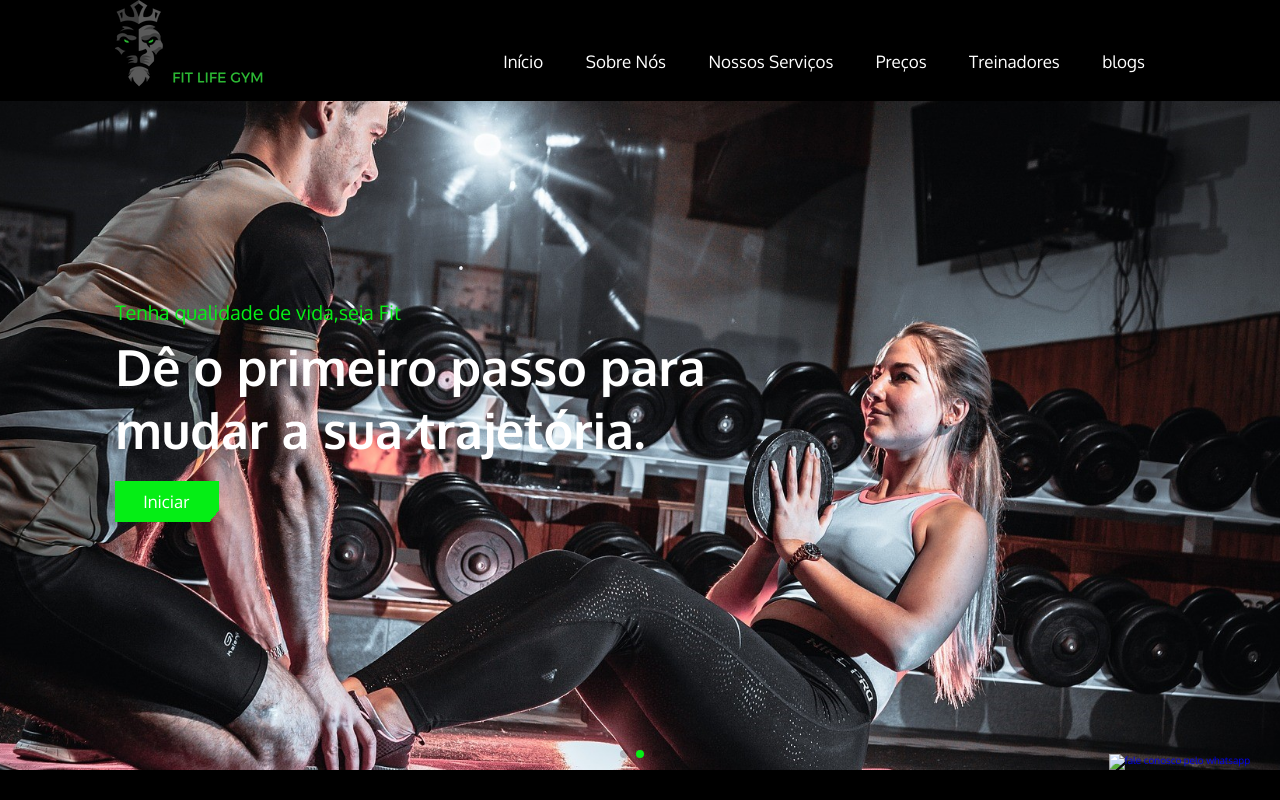
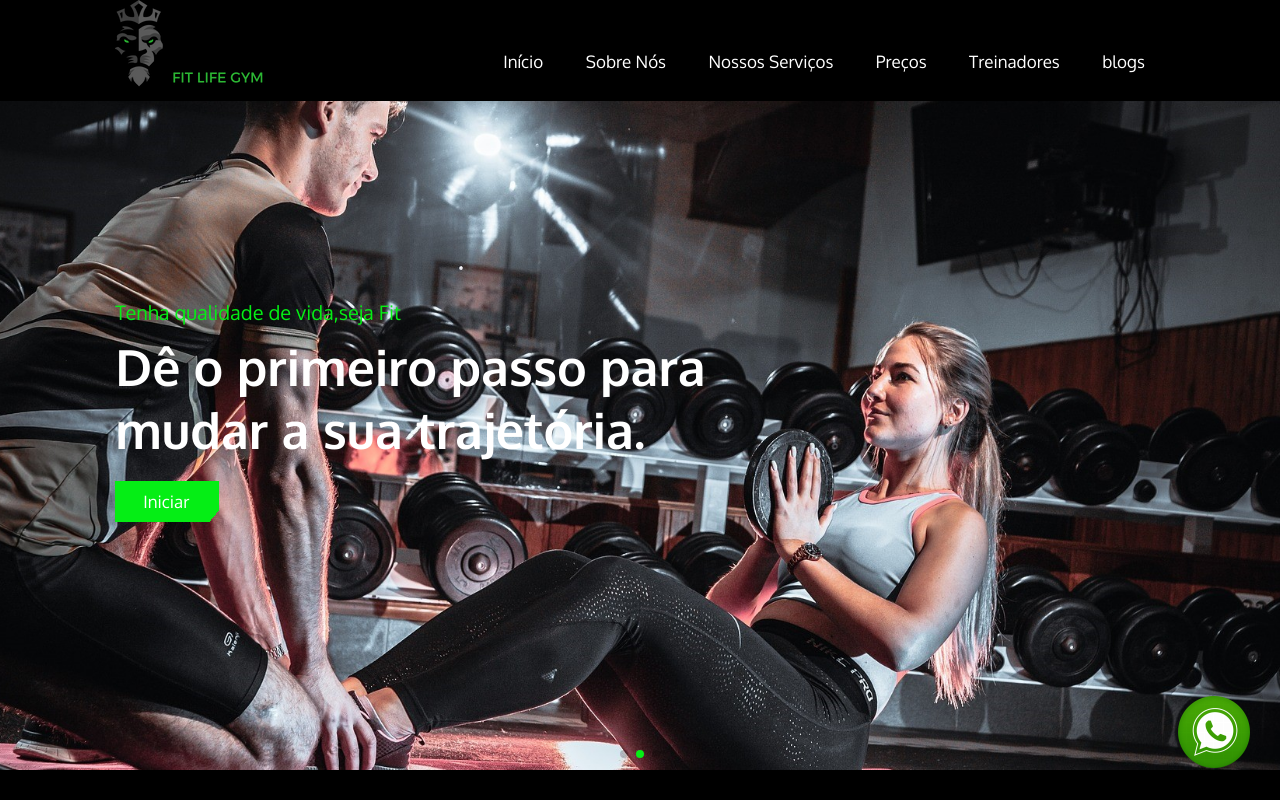
Before and after one commit to quezia096/fitlifegym, a plain HTML site: page index.html in a window 1280 px wide. Shown: the top 800 px of the page. Drawn offline with nearby package versions, Linux system fonts and the light colour scheme.

Commit message:
Update index.html

```diff
--- a/index.html
+++ b/index.html
@@ -381,7 +381,7 @@
     </div>
 <div class="whats">
     <a href="https://wa.me//351924888474text=Tenho%20interesse%20em%20me%20smatricular%20" target="_blank">
-    <img src="imagens/whatsapp.png" width="72px" alt="fale conosco pelo whatsapp" title="Fale conosco"></div>
+    <img src="solution/imagens/whatsapp.png" width="72px" alt="fale conosco pelo whatsapp" title="Fale conosco"></div>
 
   </footer>
 
```
